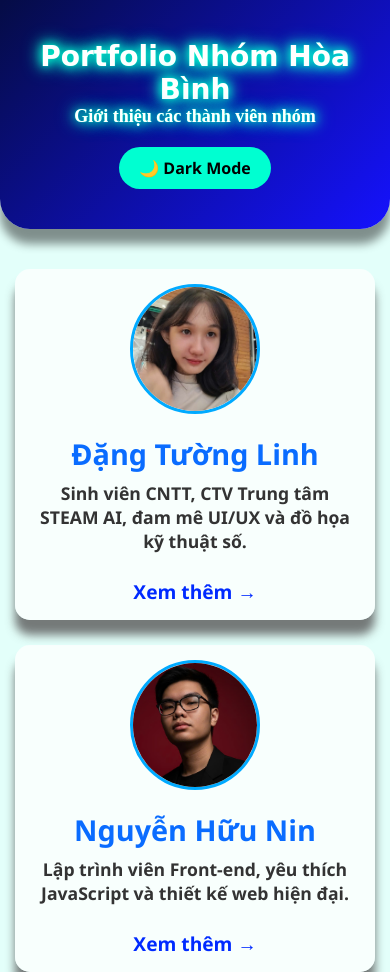
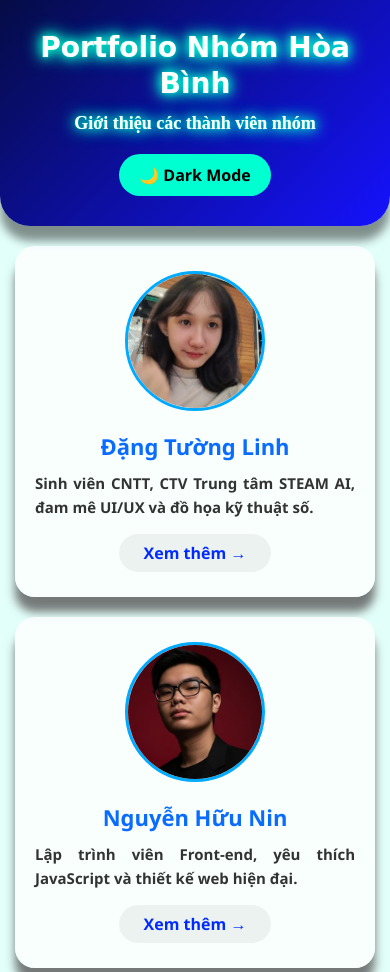
Before and after one commit to Tlinh067/Port_Nhom-Hoa-Binh, a plain HTML site: page index.html in a window 390 px wide. Shown: the top 972 px of the page. Drawn offline with Linux system fonts and the light colour scheme; a web font is replaced by a local one.

Commit message:
Update index.css

```diff
--- a/index.css
+++ b/index.css
@@ -1,6 +1,9 @@
 @import url('https://fonts.googleapis.com/css2?family=Playwrite+DE+SAS:wght@399&display=swap');
 
-/* --- PHẦN CODE GỐC CỦA BẠN (GIỮ NGUYÊN) --- */
+/*
+   PHẦN CODE GỐC CỦA BẠN (GIỮ NGUYÊN)
+  */
+
 body {
   background-color: rgb(255, 255, 255);
 }
@@ -15,7 +18,7 @@ body {
 body {
   background: #e3fffa;
   font-weight: bold;
-  font-size: 2rem; /* Lưu ý: Cỡ chữ gốc này khá to (32px) */
+  font-size: 2rem; /* Cỡ chữ gốc rất to (32px) */
   color: #333;
 }
 
@@ -23,12 +26,16 @@ body {
 .banner {
   background: linear-gradient(135deg, #050c45, #110dfefa);
   color: white;
-  text-shadow: 0 0 1px #00FFD1, 0 0 10px #00FFD1, 0 0 15px #00FFD1, 0 0 20px #00FFD1;
+  text-shadow:
+    0 0 1px #00FFD1,
+    0 0 10px #00FFD1,
+    0 0 15px #00FFD1,
+    0 0 20px #00FFD1;
   text-align: center;
   padding: 60px 20px;
   border-bottom-left-radius: 30px;
   border-bottom-right-radius: 30px;
-  box-shadow: 0 15px 10px #00000070;
+  box-shadow: 0 15px 10px #00000070
 }
 
 .banner h1 {
@@ -52,7 +59,6 @@ body {
   gap: 25px;
   max-width: 900px;
   margin: 40px auto;
-  padding: 0 15px; /* Thêm padding để không sát lề màn hình nhỏ */
 }
 
 .member-box {
@@ -80,7 +86,6 @@ body {
   object-fit: cover;
   border: 4px solid #00aaff;
   margin-right: 25px;
-  flex-shrink: 0; /* Đảm bảo ảnh không bị bóp méo */
 }
 
 .info {
@@ -153,7 +158,10 @@ body.dark-mode {
 
 .dark-mode .banner {
   background: linear-gradient(135deg, #00051a, #133eff);
-  text-shadow: 0 0 2px #00FFD1, 0 0 8px #00FFD1, 0 0 15px #00FFD1;
+  text-shadow:
+    0 0 2px #00FFD1,
+    0 0 8px #00FFD1,
+    0 0 15px #00FFD1;
   box-shadow: 0 15px 10px #000000a0;
 }
 
@@ -219,100 +227,88 @@ body.dark-mode {
   transition: width 0.1s linear;
 }
 
+/* ==========================================================================
+   PHẦN BỔ SUNG: TỐI ƯU HIỂN THỊ (RESPONSIVE SYSTEM)
+   Phần này dùng !important để ghi đè kích thước lớn khi ở trên điện thoại
+   ========================================================================== */
 
-/*
-   HỆ THỐNG RESPONSIVE (Code thêm mới để tương thích mọi thiết bị)
- */
+@media screen and (max-width: 900px) {
+  /* 1. Reset cỡ chữ toàn trang về chuẩn (16px) thay vì 2rem (32px) */
+  body {
+    font-size: 16px !important;
+  }
 
-/* 1. Tablet & Laptop nhỏ (Màn hình < 1024px) */
-@media (max-width: 1024px) {
-  body {
-    font-size: 1.5rem; /* Giảm cỡ chữ body cho đỡ choán màn hình */
+  /* 2. Xử lý phần Banner */
+  .banner {
+    padding: 30px 15px;
   }
 
   .banner h1 {
-    font-size: 50px; /* Thu nhỏ tiêu đề banner */
-  }
-
-  .avatar {
-    width: 200px; /* Thu nhỏ avatar một chút */
-  }
-}
-
-/* 2. Tablet dọc & Mobile lớn (Màn hình < 768px) */
-@media (max-width: 768px) {
-  .banner {
-    padding: 40px 15px;
-  }
-
-  .banner h1 {
-    font-size: 35px;
-    margin-left: 0; /* Căn giữa lại vì màn hình nhỏ */
+    font-size: 28px !important; /* Thu nhỏ tiêu đề cho vừa màn hình */
+    margin-left: 0;
+    line-height: 1.3;
   }
 
   .banner p {
-    font-size: 24px;
+    font-size: 18px !important;
+    margin-top: 10px;
   }
 
-  /* Chuyển thẻ thành viên thành dạng dọc */
-  .member-box {
-    flex-direction: column; /* Avatar lên trên, chữ xuống dưới */
-    align-items: center;    /* Căn giữa tất cả */
-    text-align: center;
-    padding: 25px;
+  /* 3. Xử lý khung chứa thành viên */
+  .members {
+    padding: 0 15px;
+    margin-top: 20px;
+    gap: 20px;
+    max-width: 100%;
   }
 
+  /* Chuyển layout thành viên từ Ngang -> Dọc */
+  .member-box {
+    flex-direction: column;
+    align-items: center;
+    text-align: center;
+    padding: 25px 20px;
+  }
+
+  /* 4. Xử lý Avatar */
   .avatar {
-    width: 160px;       /* Avatar nhỏ lại phù hợp điện thoại */
-    margin-right: 0;    /* Xóa lề phải */
-    margin-bottom: 20px;/* Thêm lề dưới để tách chữ */
+    width: 140px !important;
+    height: 140px !important;
+    margin-right: 0;
+    margin-bottom: 20px; /* Tạo khoảng cách với tên */
     border-width: 3px;
   }
 
+  /* 5. Xử lý phần thông tin */
   .info {
     width: 100%;
+    align-items: center;
   }
 
   .info h2 {
-    font-size: 1.8rem;
+    font-size: 22px !important;
+    margin-bottom: 10px;
   }
 
   .info p {
-    font-size: 1.1rem; /* Chữ mô tả dễ đọc hơn */
+    font-size: 15px !important;
+    line-height: 1.6;
+    margin-bottom: 15px;
+    text-align: justify; /* Hoặc center tùy sở thích */
   }
 
+  /* 6. Nút xem thêm */
   .more {
-    align-self: center; /* Nút xem thêm ra giữa */
-    margin-top: 15px;
-    font-size: 1.2rem;
+    align-self: center;
+    font-size: 16px !important;
+    padding: 8px 25px;
+    background: rgba(0,0,0,0.05); /* Thêm nền nhẹ để dễ thấy nút */
+    border-radius: 20px;
+  }
+
+  /* Footer */
+  footer {
+    font-size: 14px !important;
+    padding: 20px 15px;
   }
 }
-
-/* 3. Mobile nhỏ (Màn hình < 480px) */
-@media (max-width: 480px) {
-  body {
-    font-size: 1rem; /* Chữ body về kích thước tiêu chuẩn */
-  }
-
-  .banner h1 {
-    font-size: 28px;
-  }
-
-  .banner p {
-    font-size: 18px;
-  }
-
-  .member-box {
-    padding: 15px;
-    border-radius: 15px;
-  }
-
-  .avatar {
-    width: 130px;
-  }
-
-  footer {
-    font-size: 14px;
-    padding: 15px;
-  }
-}
```
